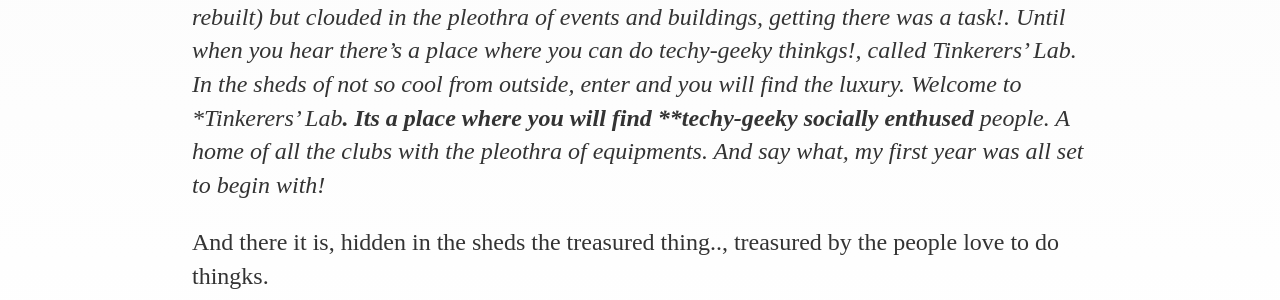
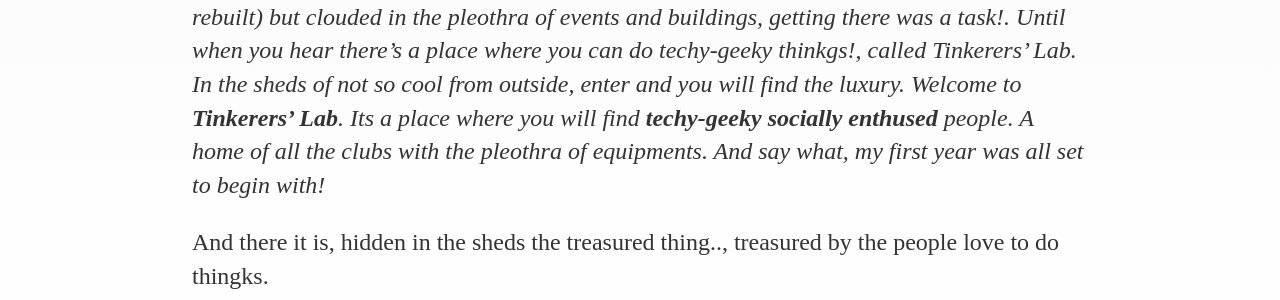
Before and after one commit to ajinkyagorad/ajinkyagorad.github.io, a Jekyll site: the page built from _posts/2016-08-19-TL.md, in a window 1280 px wide. Shown: the part 1520-1820 px from the top of the page. Built offline with Jekyll 4.4.1, drawn with Linux system fonts in a browser that asks for light colours; some of the changed text lies outside the part shown.

Commit message:
Update 2016-08-19-TL.md

```diff
--- a/_posts/2016-08-19-TL.md
+++ b/_posts/2016-08-19-TL.md
@@ -28,7 +28,7 @@
 Atmel microconrollers yet more powerful B), made me learn C. Initially it was daunting, I never really understood it in my Junior Highschool, but soon it was way
 easier than mind boggling Assemblies. Gave enough boost to do many interesting projects and insights. Soon it was the time for Undergraduate Studies. Welcome to IIT Bombay! :D .
 Initially it was hard to spot. Newly build (more like rebuilt) but clouded in the pleothra of events and buildings, getting there was a task!. Until when you hear there's a place
-where you can do techy-geeky thinkgs!, called Tinkerers' Lab. In the sheds of not so cool from outside, enter and you will find the luxury. Welcome to *Tinkerers' Lab**.
+where you can do techy-geeky thinkgs!, called Tinkerers' Lab. In the sheds of not so cool from outside, enter and you will find the luxury. Welcome to **Tinkerers' Lab**.
 Its a place where you will find **techy-geeky socially enthused** people. A home of all the clubs with the pleothra of equipments. And say what, my first year was all set to begin with!_
 
 And there it is, hidden in the sheds the treasured thing.., treasured by the people love to do thingks.
```
